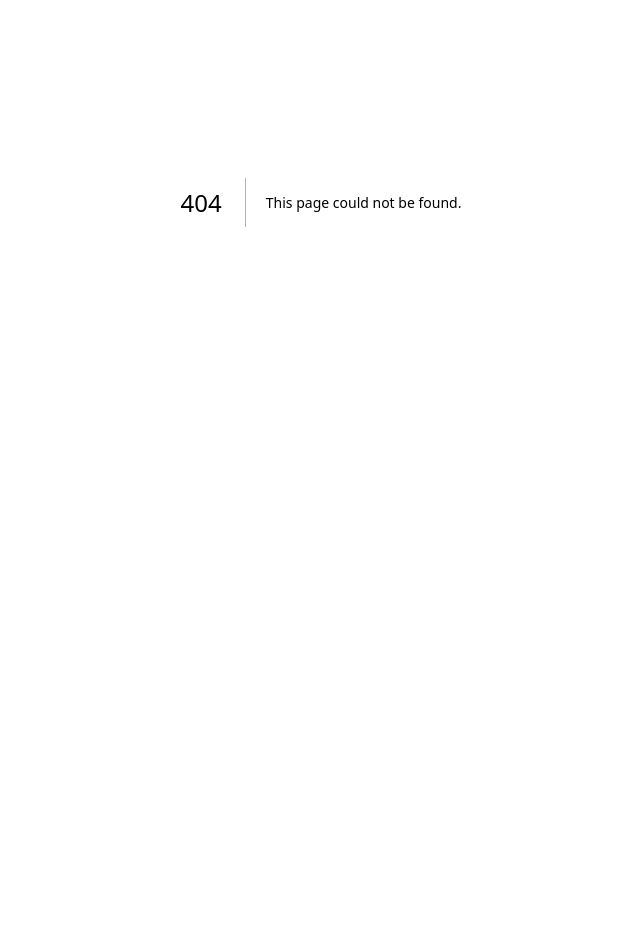
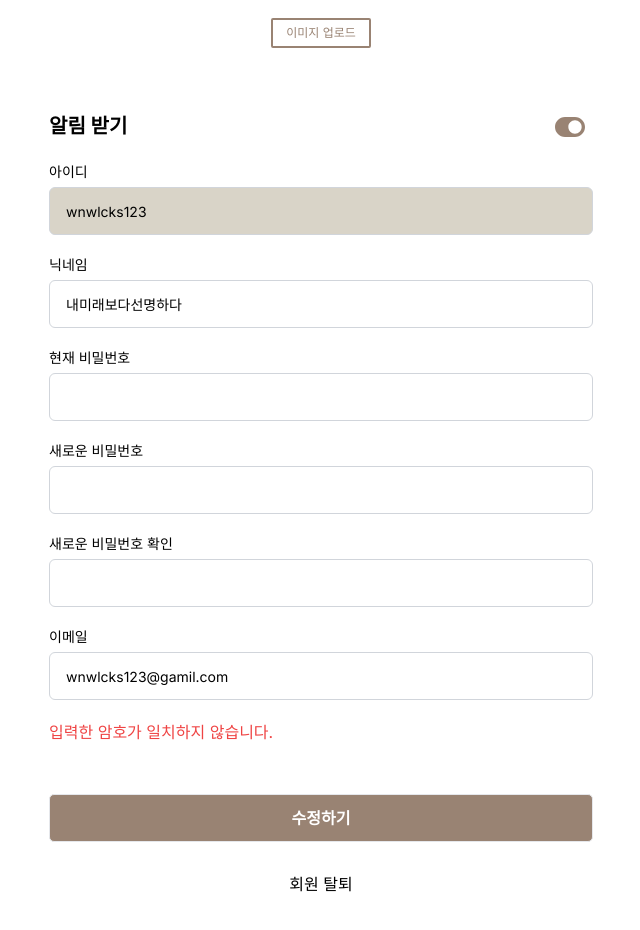
Before and after one commit to jcdororo/gonggan, a Next.js app: page /mypage/profile in a window 1280 px wide. Before the commit this address had no page. Shown: the part 278-1208 px from the top of the page, without its empty margins (319-959 px from the left). Before the commit the page ends 880 px from the top, so only its background shows below. Built offline with nearby package versions, Linux system fonts and the light colour scheme.

Commit message:
프로필 수정 페이지 생성

```diff
--- a/package.json
+++ b/package.json
@@ -14,6 +14,7 @@
     "next": "14.0.1",
     "react": "^18",
     "react-dom": "^18",
+    "react-icons": "^4.12.0",
     "react-router-dom": "^6.18.0"
   },
   "devDependencies": {
--- /dev/null
+++ b/src/app/components/ProfileForm.tsx
@@ -0,0 +1,100 @@
+"use client";
+import { FaToggleOn } from "react-icons/fa";
+
+export default function ProfileForm() {
+  return (
+    <div className="mx-auto max-w-2xl p-5">
+      <h1 className="text-3xl font-bold text-center mb-[40px]">프로필 수정</h1>
+      <div className="flex justify-center mb-5">
+        <div className="bg-black w-[100px] h-[100px] rounded-full"></div>
+      </div>
+      <div className="flex justify-center">
+        <button className="border-2 border-[#998373] rounded-sm bg-inherit text-[#998373] text-xs w-[100px] h-[30px]">
+          이미지 업로드
+        </button>
+      </div>
+      <form action="/post" method="POST" className="m-auto p-11">
+        <div className="form__block">
+          <div className="flex justify-between mr-2">
+            <p className="font-bold text-xl">알림 받기</p>
+            <FaToggleOn size="30" color="#998373" />
+          </div>
+        </div>
+        <div className="form__block">
+          <label className="lab" htmlFor="id">
+            아이디
+          </label>
+          <input
+            className="in bg-[#D9D4C8]"
+            value="wnwlcks123"
+            type="text"
+            name="id"
+            id="id"
+            disabled
+          />
+        </div>
+        <div className="form__block">
+          <label className="lab" htmlFor="nickname">닉네임</label>
+          <input
+            className="in"
+            value="내미래보다선명하다"
+            type="text"
+            name="nickname"
+            id="nickname"
+            required
+          />
+        </div>
+        <div className="form__block">
+          <label className="lab" htmlFor="currentpw">현재 비밀번호</label>
+          <input
+            className="in"
+            type="password"
+            name="currentpw"
+            id="currentpw"
+            required
+          />
+        </div>
+        <div className="form__block">
+          <label className="lab" htmlFor="newpw">새로운 비밀번호</label>
+          <input
+            className="in"
+            type="password"
+            name="newpw"
+            id="newpw"
+            required
+          />
+        </div>
+        <div className="form__block">
+          <label className="lab" htmlFor="newpw_confirm">새로운 비밀번호 확인</label>
+          <input
+            className="in"
+            type="password"
+            name="newpw_confirm"
+            id="newpw_confirm"
+            required
+          />
+        </div>
+        <div className="form__block">
+          <label className="lab" htmlFor="email">이메일</label>
+          <input
+            className="in"
+            value="wnwlcks123@gamil.com"
+            type="text"
+            name="email"
+            id="email"
+            required
+          />
+        </div>
+        <div className="form_block">
+          <p className="mt-5 text-red-500">입력한 암호가 일치하지 않습니다.</p>
+        </div>
+        <div className="form__block">
+          <input type="submit" value="수정하기" className="form__btn--submit" />
+        </div>
+      </form>
+      <div className="m-auto p-8">
+        <p className="w-full max-w-[680px] text-center">회원 탈퇴</p>
+      </div>
+    </div>
+  );
+}
--- /dev/null
+++ b/src/app/mypage/profile/page.tsx
@@ -0,0 +1,9 @@
+import ProfileForm from "@/app/components/ProfileForm";
+
+export default function Profile() {
+  return (
+    <>
+      <ProfileForm />
+    </>
+  )
+}
```
Also changed, not shown: 1 other file (tests, documents, lock files or other folders).
